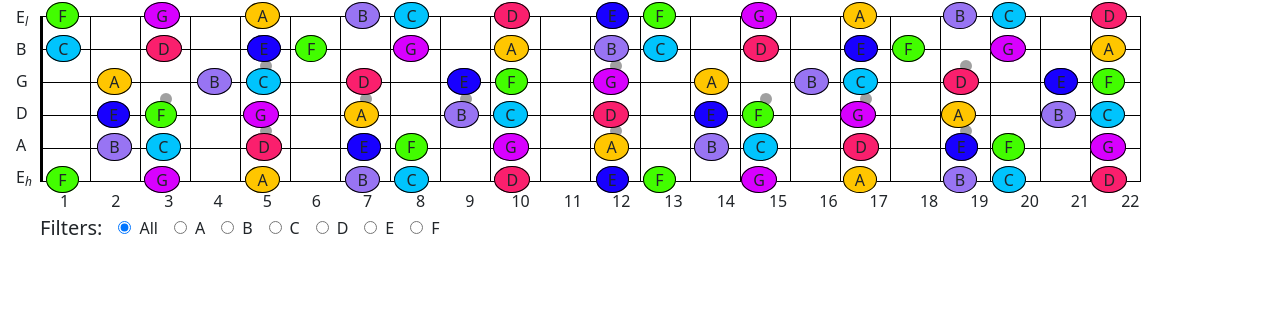
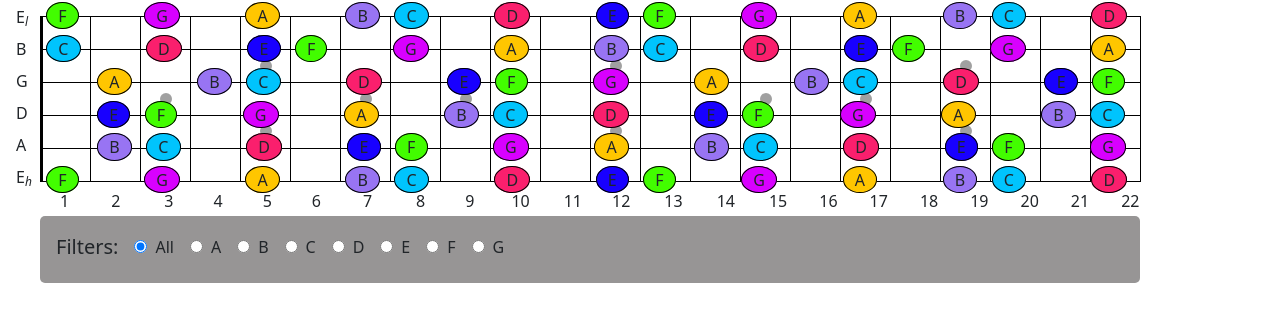
Before and after one commit to pks9862728888/guitar-utils, an Angular app: page / in a window 1280 px wide. Shown: the top 322 px of the page. Built offline with nearby package versions, Linux system fonts and the light colour scheme.

Commit message:
Fixed bug of radio selection

```diff
--- a/src/app/guitar/notes/notes.component.css
+++ b/src/app/guitar/notes/notes.component.css
@@ -3,3 +3,10 @@
     margin-left: 30px;
     margin-bottom: 1.5rem;
 }
+
+.filters {
+    padding: 1.2rem 1rem 1rem;
+    background-color: rgb(151, 149, 149);
+    border-radius: 5px;
+    width: 1100px;
+}
--- a/src/app/guitar/notes/notes.component.html
+++ b/src/app/guitar/notes/notes.component.html
@@ -4,36 +4,40 @@
         <app-note *ngFor="let note of stringNotes" [noteName]="note" [rgbaOverlayColor]="getOverlayColor(note)" class="m-r-89r"></app-note>
     </div>
 </section>
-<div class="m-l-15r d-flex">
+<div class="m-l-15r d-flex filters">
     <div class="p-r-1r">
         <h5>Filters:</h5>
     </div>
     <div class="p-r-1r" (click)="filterNotes('*')">
-        <input type="radio" id="all" name="note" class="m-r-05r" checked="true">
+        <input type="radio" id="all" name="note" class="m-r-05r" [checked]="note === '*'">
         <label for="all">All</label>
     </div>
     <div class="p-r-1r" (click)="filterNotes('A')">
-        <input type="radio" id="A" name="note" class="m-r-05r">
+        <input type="radio" id="A" name="note" class="m-r-05r" [checked]="note === 'A'">
         <label for="A">A</label>
     </div>
     <div class="p-r-1r" (click)="filterNotes('B')">
-        <input type="radio" id="B" name="note" class="m-r-05r">
+        <input type="radio" id="B" name="note" class="m-r-05r" [checked]="note === 'B'">
         <label for="B">B</label>
     </div>
     <div class="p-r-1r" (click)="filterNotes('C')">
-        <input type="radio" id="C" name="note" class="m-r-05r">
+        <input type="radio" id="C" name="note" class="m-r-05r" [checked]="note === 'C'">
         <label for="C">C</label>
     </div>
     <div class="p-r-1r" (click)="filterNotes('D')">
-        <input type="radio" id="D" name="note" class="m-r-05r">
+        <input type="radio" id="D" name="note" class="m-r-05r" [checked]="note === 'D'">
         <label for="D">D</label>
     </div>
     <div class="p-r-1r" (click)="filterNotes('E')">
-        <input type="radio" id="E" name="note" class="m-r-05r">
+        <input type="radio" id="E" name="note" class="m-r-05r" [checked]="note === 'E'">
         <label for="E">E</label>
     </div>
     <div class="p-r-1r" (click)="filterNotes('F')">
-        <input type="radio" id="F" name="note" class="m-r-05r">
+        <input type="radio" id="F" name="note" class="m-r-05r" [checked]="note === 'F'">
         <label for="F">F</label>
     </div>
+    <div class="p-r-1r" (click)="filterNotes('G')">
+        <input type="radio" id="G" name="note" class="m-r-05r" [checked]="note === 'G'">
+        <label for="G">G</label>
+    </div>
 </div>
--- a/src/app/guitar/notes/notes.component.ts
+++ b/src/app/guitar/notes/notes.component.ts
@@ -26,6 +26,7 @@ export class NotesComponent implements OnInit {
   private HiddenColor = 'rgba(255, 255, 255, 0)';
 
   filteredNotes: string[][];
+  note: string;
 
   constructor() { }
 
@@ -42,6 +43,7 @@ export class NotesComponent implements OnInit {
     notes.push(this.getSplittedNotes(this.A, filter));
     notes.push(this.getSplittedNotes(this.Ehigh, filter));
 
+    this.note = filter;
     this.filteredNotes = notes;
   }
 
```
